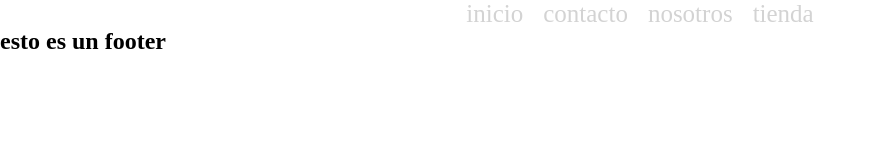
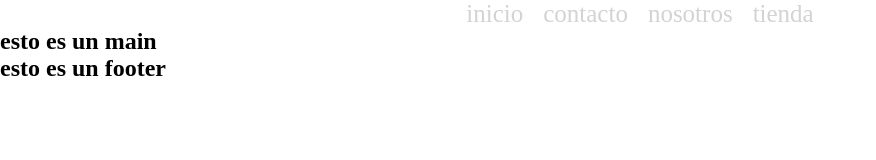
Before and after one commit to cardenasmaximiliano/repositorio-prueba, a plain HTML site: page index.html in a window 1280 px wide. Shown: the whole page, without its empty margins (0-876 px from the left). Drawn offline with Linux system fonts and the light colour scheme.

Commit message:
creacion de main

```diff
--- a/index.html
+++ b/index.html
@@ -17,6 +17,9 @@
             </ul>
         </nav>
     </header>
+    <main>
+        <h2>esto es un main</h2>
+    </main>
     <footer>
         <h2>esto es un footer</h2>
     </footer>
```
